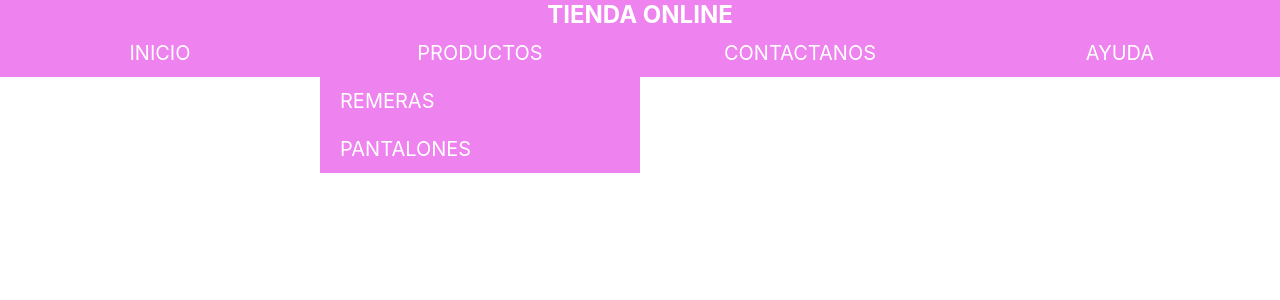
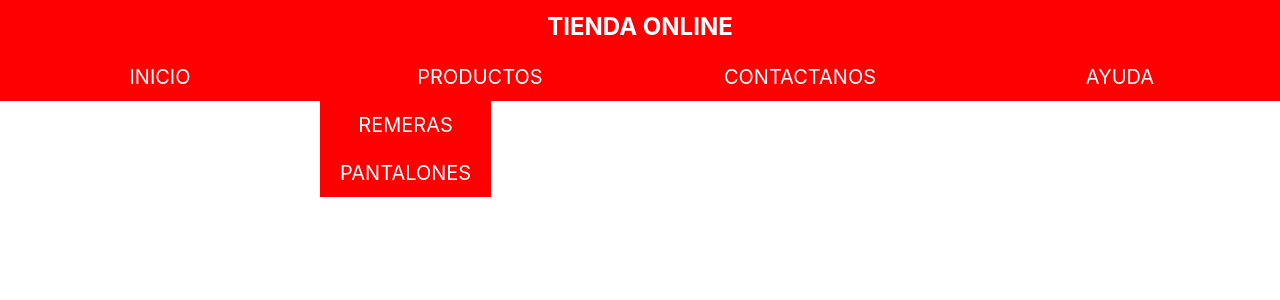
Before and after one commit to lorenzotomasfernandez/app_lorenzo, a React (Create React App) app: page / in a window 1280 px wide. Shown: the top 300 px of the page. Built offline with nearby package versions, Linux system fonts and the light colour scheme.

Commit message:
Desafio 2

```diff
--- a/src/components/Header.css
+++ b/src/components/Header.css
@@ -4,7 +4,7 @@
 }
 
 .encabezado{
-    background:violet;
+    background:red;
     display: flex;
     justify-content: space-between;
     flex-direction: column;
--- a/src/components/NavBar.css
+++ b/src/components/NavBar.css
@@ -23,20 +23,21 @@ a:hover{
 
  nav ul li ul{
      position: absolute;
-     background: violet;
+     background: red;
      display: flex;
      flex-direction: column;
 
  }
 
  h1{
-     color: white;
- }
+    color: white;
+    padding: 12px 20px;
+}
 
  li {
      width:25%;
  }
 
-.tamaño{
-    width: 25%;;
+.tamano li{
+    width: 100%;;
 }
--- a/src/components/NavBar.js
+++ b/src/components/NavBar.js
@@ -10,7 +10,7 @@ export const NavBar = () => {
          <li><a href="#">INICIO</a></li>
          <li>
           <a href="#">PRODUCTOS</a>
-            <ul className='tamaño'>
+            <ul className='tamano'>
               <li><a href='#'>REMERAS</a></li>
               <li><a href='#'>PANTALONES</a></li>
             </ul>
```
